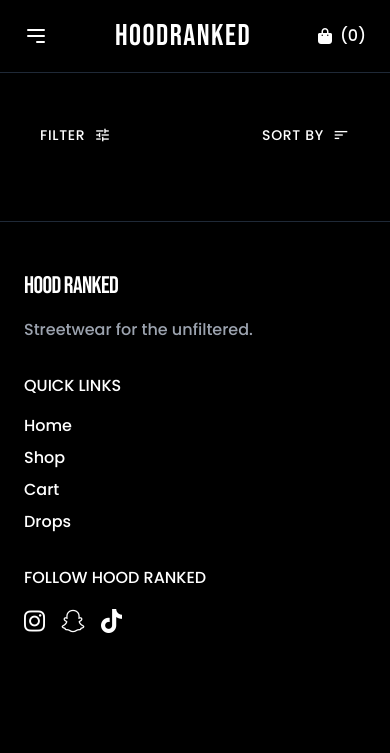
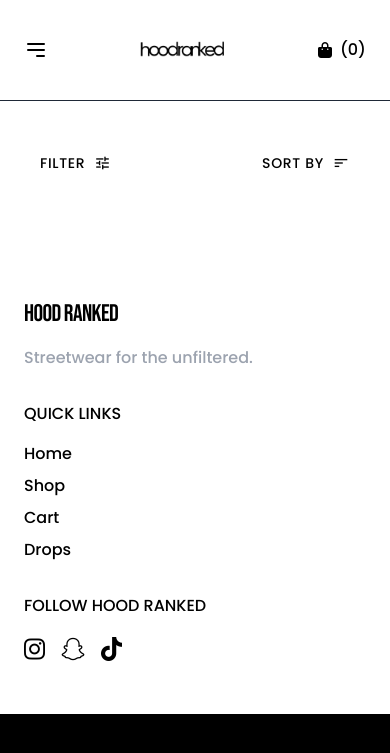
Before and after one commit to hoodranked01-maker/hoodranked, a Django app: page /store in a window 390 px wide. Shown: the top 753 px of the page. Run offline with Django 5.2, Linux system fonts and the light colour scheme; data that the repository does not hold is empty; some libraries are stand-ins or nearby versions.

Commit message:
white mode

```diff
--- a/templates/store/order_success.html
+++ b/templates/store/order_success.html
@@ -85,7 +85,9 @@
             </button>
 
             <a href="/" class="font-bebas text-3xl tracking-wider">
-                <img class="w-24 h-24 -my-4 ml-2 md:ml-2 md:mr-32" src="{% static 'hoodrankedlogo.jpg' %}" alt="Hood Ranked Logo">
+                <img class="w-[100px] md:w-[120px] h-[100px] md:h-[120px] -my-4 md:mr-32" src="{% static 'hrlogowhite.jpeg' %}"
+                    alt="Hood Ranked Logo">
+                <!-- <p class="">hoodranked</p> -->
             </a>
 
             <a href="/cart" class="py-2 flex items-center">
--- a/templates/store/store.html
+++ b/templates/store/store.html
@@ -41,23 +41,22 @@
 </head>
 
 <body class="bg-black text-white font-Poppins antialiased">
-    <header class="sticky top-0 z-50 bg-black backdrop-blur-sm border-b border-gray-800">
+    <header class="sticky top-0 z-50 bg-white text-black backdrop-blur-sm border-b border-gray-800">
         <nav class="container mx-auto px-6 py-4 flex justify-between items-center">
             <div class="hidden md:flex space-x-8">
                 <a href="/" class="font-medium">HOME</a>
                 <a href="/store" class="font-medium">SHOP</a>
                 <a href="/contact.html" class="font-medium">CONTACT</a>
             </div>
-
-            <button id="menu-toggle" class="md:hidden">
+            <button id="menu-toggle" class="focus:outline-none md:hidden">
                 <svg class="w-6 h-6" fill="none" stroke="currentColor" viewBox="0 0 24 24">
                     <path stroke-linecap="round" stroke-linejoin="round" stroke-width="2" d="M4 6h16M4 12h16m-7 6h7"></path>
                 </svg>
             </button>
 
             <a href="/" class="font-bebas text-3xl tracking-wider">
-                <!-- <img class="w-24 h-24 -my-4 md:mr-32" src="{% static 'hoodrankedlogo.jpg' %}" alt="Hood Ranked"> -->
-                 <p class="">hoodranked</p>
+                <img class="w-[100px] md:w-[120px] h-[100px] md:h-[120px] -my-4 md:mr-32" src="{% static 'hrlogowhite.jpeg' %}" alt="Hood Ranked Logo">
+                <!-- <p class="">hoodranked</p> -->
             </a>
 
             <a href="/cart" class="py-2 flex items-center">
@@ -87,10 +86,10 @@
         </div>
     </div>
 
-    <section class="py-12 md:py-16 px-6 bg-black">
+    <section class="py-12 md:py-16 px-6 bg-white">
         <div class="container mx-auto">
 
-            <section class="flex justify-between items-center px-4 md:px-8 pb-6 bg-black">
+            <section class="flex justify-between items-center px-4 md:px-8 pb-6 bg-white text-black">
                 <button id="filter-toggle"
                         class="flex items-center gap-2 text-sm md:text-base font-medium uppercase tracking-wider hover:text-gray-700 transition">
                     <span>Filter</span>
@@ -105,7 +104,7 @@
             </section>
 
             <div id="filter-panel"
-                class="hidden bg-black text-white overflow-hidden transition-all duration-500 ease-in-out max-h-0">
+                class="hidden bg-white text-black overflow-hidden transition-all duration-500 ease-in-out max-h-0">
                 <div class="px-4 md:px-8 py-8 space-y-8">
                     <div>
                         <label for="collection" class="block text-sm font-medium uppercase tracking-wider mb-3">Collection</label>
@@ -133,7 +132,7 @@
 
                     <div class="flex flex-col sm:flex-row gap-4">
                         <button id="apply-filters"
-                                class="flex-1 bg-white text-black py-4 uppercase font-medium tracking-wider hover:bg-gray-900 transition rounded">
+                                class="flex-1 bg-black text-white py-4 uppercase font-medium tracking-wider hover:bg-gray-900 transition rounded">
                             Apply Filters
                         </button>
                         <button id="close-filter"
@@ -145,7 +144,7 @@
             </div>
 
             <div id="sort-panel"
-                class="hidden bg-black border-b overflow-hidden transition-all duration-500 ease-in-out max-h-0">
+                class="hidden bg-white border-b overflow-hidden transition-all duration-500 ease-in-out max-h-0">
                 <div class="px-4 md:px-8 py-8">
                     <label for="sort" class="block text-sm font-medium uppercase tracking-wider mb-3">Sort By</label>
                     <select id="sort" name="sort"
@@ -159,7 +158,7 @@
 
                     <div class="mt-8 flex flex-col sm:flex-row gap-4">
                         <button id="apply-sort"
-                                class="flex-1 bg-white text-black py-4 uppercase font-medium tracking-wider hover:bg-gray-900 transition rounded">
+                                class="flex-1 bg-black text-white py-4 uppercase font-medium tracking-wider hover:bg-gray-900 transition rounded">
                             Apply Sort
                         </button>
                         <button id="close-sort"
@@ -174,15 +173,15 @@
             <div class="grid grid-cols-2 lg:grid-cols-3 xl:grid-cols-4 gap-2 md:gap-10">
                 {% for product in products %}
                 <a href="{% url 'product_detail' product.slug %}">
-                    <div class="group product-card bg-black overflow-hidden">
+                    <div class="group product-card bg-white overflow-hidden">
                         <div class="relative overflow-hidden bg-gray-900">
                             <img src="{{ product.get_primary_image }}"
                                 alt="Signature Hoodie"
                                 class="w-full h-full object-cover object-top transition-transform duration-700 group-hover:scale-105">
                         </div>
                         <div class="text-left">
-                            <h3 class="font-bold font-dela text-sm md:text-base mb-1">{{ product.name }}</h3>
-                            <p class="text-gray-300 text-sm mb-4">₦{{ product.price|intcomma }}</p>
+                            <h3 class="font-bold font-dela text-black text-sm md:text-base mb-1">{{ product.name }}</h3>
+                            <p class="text-gray-600 text-sm mb-4">₦{{ product.price|intcomma }}</p>
                         </div>
                     </div>
                 </a>
@@ -241,7 +240,7 @@
         </div>
     </section>
 
-    <footer class="py-12 border-t border-gray-800">
+    <footer class="py-12 border-t border-white bg-white text-black">
         <div class="container mx-auto px-6 grid grid-cols-1 md:grid-cols-3 gap-8">
             <div>
                 <h4 class="font-bebas text-2xl mb-4 tracking-tight">HOOD RANKED</h4>
```
Also changed, not shown: templates/store/cart.html (+8 -7 lines), templates/store/checkout.html (+5 -4 lines).
